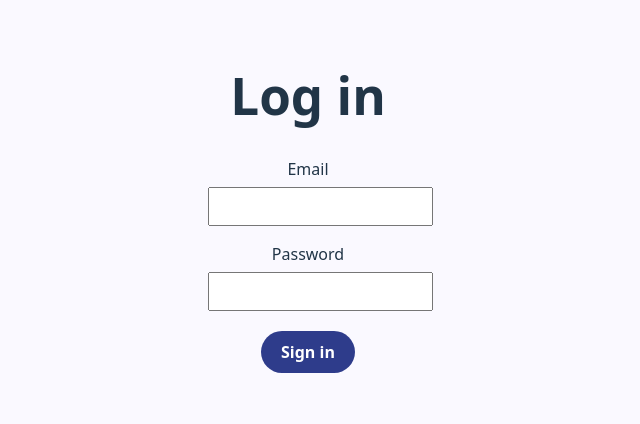
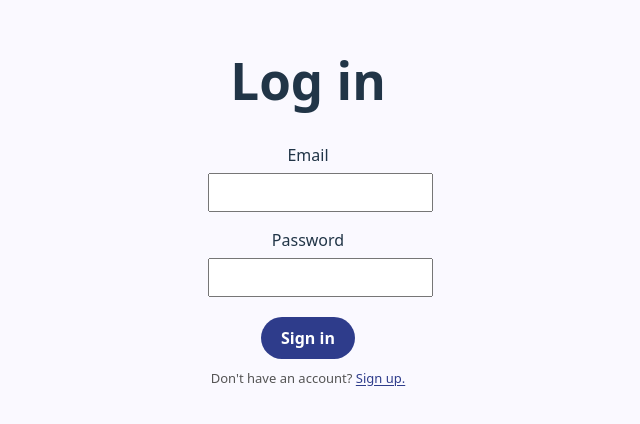
Before and after one commit to anokhimehta/crowdfork, a React app in the folder frontend/: page /login in a window 1280 px wide. Shown: the part 180-604 px from the top of the page, without its empty margins (332-972 px from the left). Built offline with nearby package versions, Linux system fonts and the light colour scheme; the HTML template or start-up script is replaced by a standard one.

Commit message:
Adding sign up link to login page

```diff
--- a/frontend/src/pages/Login.jsx
+++ b/frontend/src/pages/Login.jsx
@@ -1,5 +1,5 @@
 import { api } from "../api";
-import { useNavigate } from "react-router-dom";
+import { useNavigate, Link } from "react-router-dom";
 import React, { useState } from "react";
 import Button from "../components/Button";
 import "./Login.css";
@@ -67,6 +67,13 @@ export default function Login() {
           Sign in
         </button>
       </form>
+
+       <div className="cf-bottom-hint">
+          Don't have an account?{" "}
+          <Link className="cf-link" to="/signup">
+            Sign up.
+          </Link>
+      </div>
     </div>
   );
 }
```
